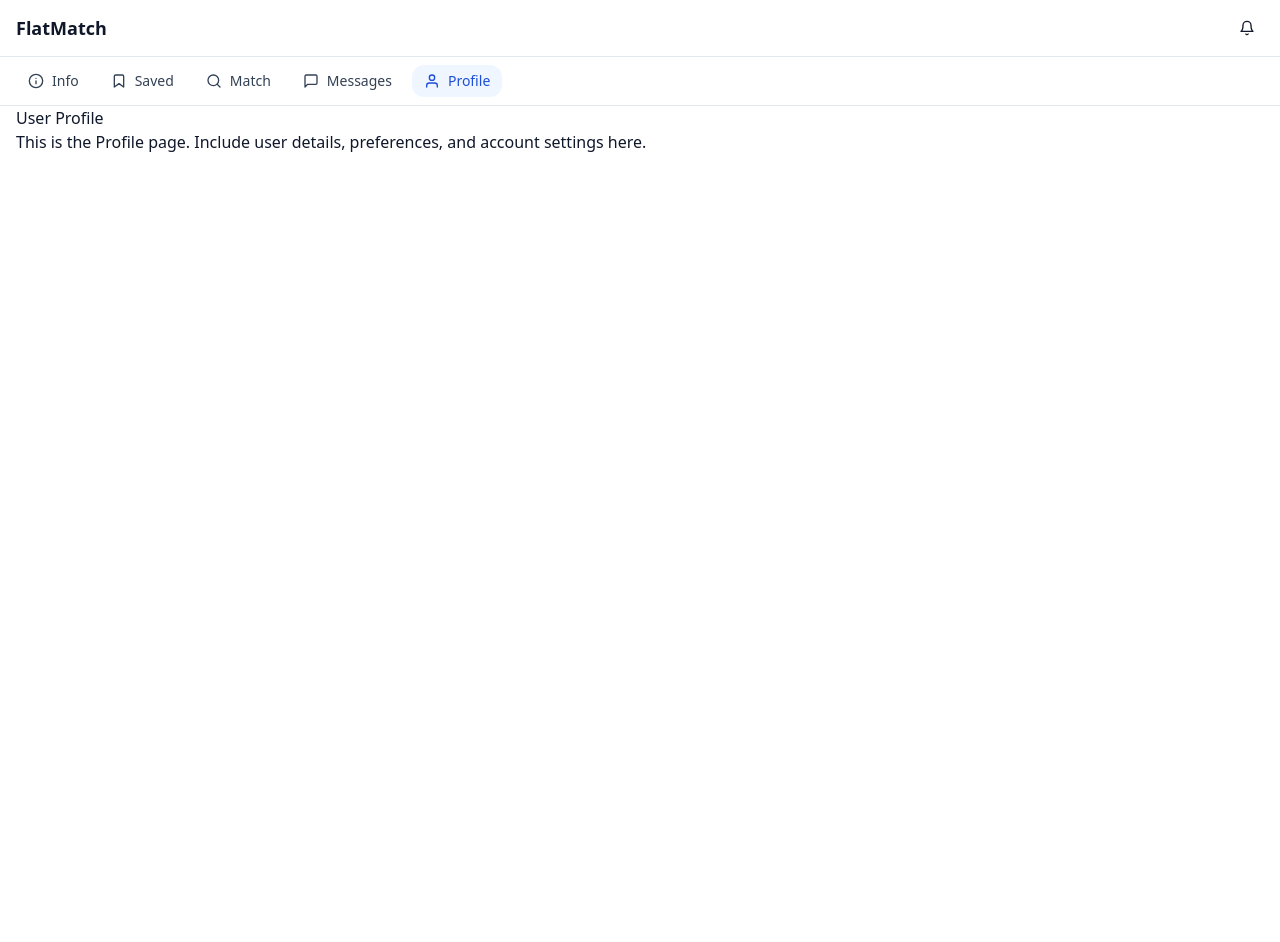
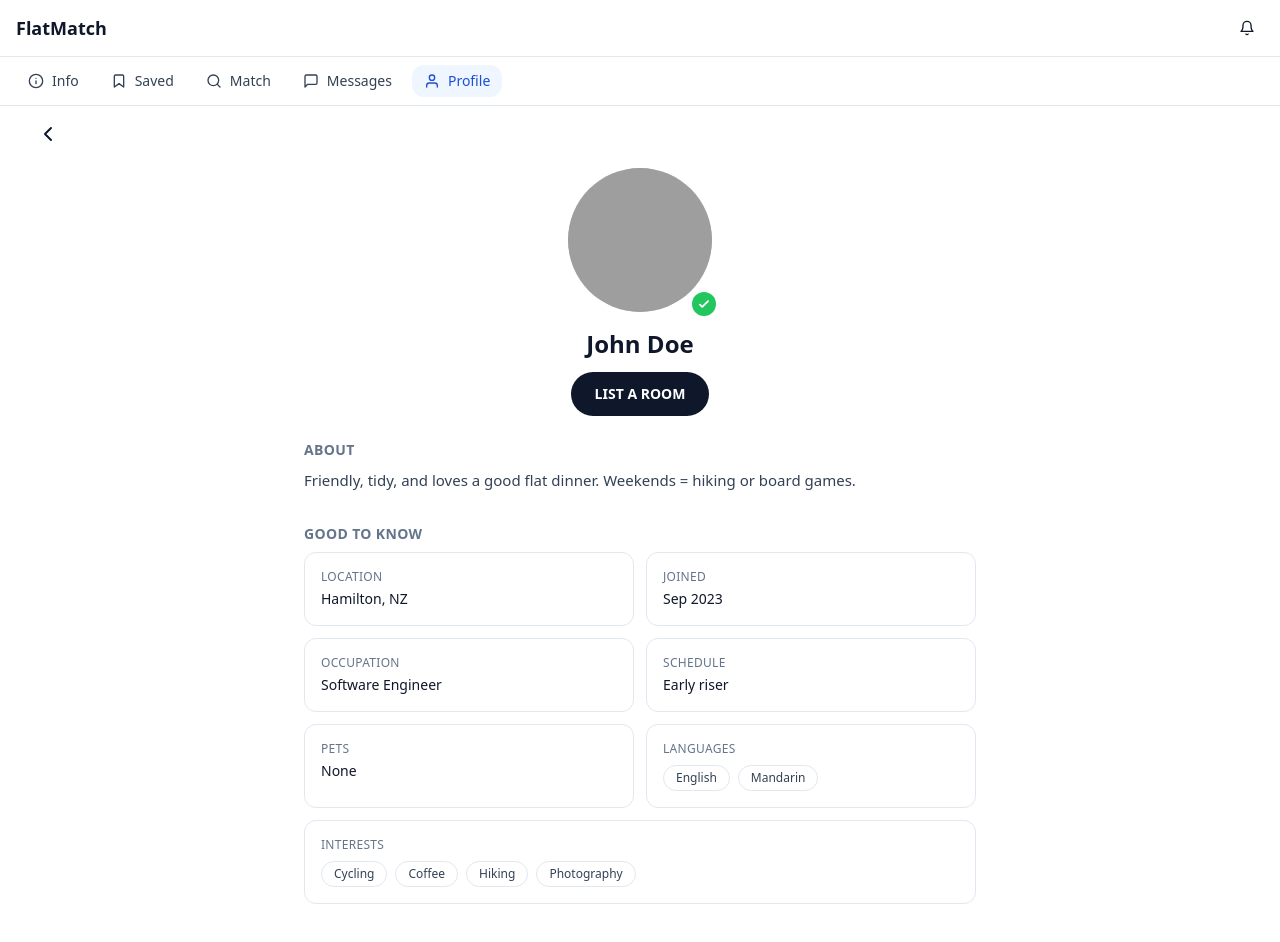
Before and after one commit to cdel358-dev/flatmatch, a React (Vite) app: page /profile in a window 1280 px wide. Shown: the top 942 px of the page. Before the commit the page ends 800 px from the top, so only its background shows below. Built offline with nearby package versions, Linux system fonts and the light colour scheme; grey boxes are pictures that could not be loaded.

Commit message:
Add UserProfile page and mock user data for user profiles

```diff
--- /dev/null
+++ b/src/data/mockUsers.ts
@@ -0,0 +1,32 @@
+// src/data/mockUsers.ts
+export type User = {
+    id: string;
+    name: string;
+    verified?: boolean;
+    avatar?: string;
+    about?: string;
+    location?: string;
+    joined?: string;        // ISO
+    occupation?: string;
+    schedule?: 'Early riser' | 'Night owl' | 'Mixed';
+    pets?: 'None' | 'Cat' | 'Dog' | 'Cat & Dog' | 'Other';
+    languages?: string[];
+    interests?: string[];
+  };
+
+  export const usersById: Record<string, User> = {
+    u1: {
+      id: 'u1',
+      name: 'John Doe',
+      verified: true,
+      about: 'Friendly, tidy, and loves a good flat dinner. Weekends = hiking or board games.',
+      location: 'Hamilton, NZ',
+      joined: '2023-09-02',
+      occupation: 'Software Engineer',
+      schedule: 'Early riser',
+      pets: 'None',
+      languages: ['English', 'Mandarin'],
+      interests: ['Cycling', 'Coffee', 'Hiking', 'Photography'],
+    },
+    // add more as needed...
+  };
--- a/src/main.tsx
+++ b/src/main.tsx
@@ -13,6 +13,7 @@ import Profile from './pages/Profile';
 import ListingDetails from './pages/ListingDetails';
 import Reviews from './pages/Reviews';
 import FlatmateProfile from './pages/FlatmateProfile';
+import UserProfile from './pages/UserProfile';
 import { ListingsProvider } from './state/ListingsContext';
 import AppErrorBoundary from './components/AppErrorBoundary';
 
@@ -30,10 +31,11 @@ const router = createBrowserRouter([
       { path: 'info', element: <Info /> },
       { path: 'saved', element: <Saved /> },
       { path: 'messages', element: <Messages /> },
-      { path: 'profile', element: <Profile /> },
+      { path: 'profile', element: <UserProfile /> },
       { path: 'listing/:id', element: <ListingDetails /> },
       { path: 'listing/:id/reviews', element: <Reviews /> },
       { path: 'listing/:id/flatmate/:mid', element: <FlatmateProfile /> },
+      { path: 'user/:uid', element: <UserProfile /> },
     ],
   },
 ]);
--- /dev/null
+++ b/src/pages/UserProfile.tsx
@@ -0,0 +1,148 @@
+import { useMemo } from 'react';
+import { useNavigate, useParams } from 'react-router-dom';
+import SafeImage from '../components/SafeImage';
+import { usersById, type User } from '../data/mockUsers';
+
+const SectionTitle = ({ children }: { children: React.ReactNode }) => (
+  <h2 className="mb-2 text-sm font-semibold tracking-wide text-slate-500 dark:text-slate-400">
+    {children}
+  </h2>
+);
+
+const Chip = ({ children }: { children: React.ReactNode }) => (
+  <span className="inline-block rounded-full border border-slate-200 px-3 py-1 text-xs text-slate-700 dark:border-slate-700 dark:text-slate-200">
+    {children}
+  </span>
+);
+
+export default function UserProfile() {
+  const { uid = 'u1' } = useParams();
+  const navigate = useNavigate();
+
+  // Source of truth: mock map (swap with API/service later)
+  const user: User = useMemo(() => {
+    return usersById[uid] ?? {
+      id: uid,
+      name: 'Member',
+      verified: false,
+      about: 'Keen to find a comfy place with respectful flatmates. Easy-going and tidy.',
+      location: 'New Zealand',
+      joined: '2024-01-01',
+      occupation: 'Professional',
+      schedule: 'Mixed',
+      pets: 'None',
+      languages: ['English'],
+      interests: ['Cooking', 'Movies'],
+    };
+  }, [uid]);
+
+  const joined = user.joined
+    ? new Date(user.joined).toLocaleDateString(undefined, { year: 'numeric', month: 'short' })
+    : undefined;
+
+  return (
+    <div className="min-h-dvh bg-white text-slate-900 dark:bg-slate-950 dark:text-slate-100">
+      {/* Top bar (no banner bg) */}
+      <div className="px-4 pt-3">
+        <button
+          onClick={() => navigate(-1)}
+          aria-label="Back"
+          className="rounded-full p-1 hover:bg-slate-100 dark:hover:bg-slate-800"
+        >
+          <svg className="h-6 w-6" viewBox="0 0 24 24" fill="none" stroke="currentColor" strokeWidth={2}>
+            <path strokeLinecap="round" strokeLinejoin="round" d="M15 18 9 12l6-6" />
+          </svg>
+        </button>
+      </div>
+
+      {/* Header */}
+      <div className="flex flex-col items-center px-4 pb-20">
+        {/* Avatar with verified tick */}
+        <div className="relative mt-4 h-36 w-36">
+          <div className="h-36 w-36 overflow-hidden rounded-full bg-slate-300 dark:bg-slate-700">
+            <SafeImage src={user.avatar} alt={user.name} heightClass="h-36" />
+          </div>
+          {user.verified && (
+            <span
+              className="absolute -bottom-1 -right-1 grid h-6 w-6 place-items-center rounded-full bg-green-500 text-white ring-2 ring-white shadow-sm"
+              title="Verified"
+              aria-label="Verified profile"
+            >
+              <svg className="h-3.5 w-3.5" viewBox="0 0 24 24" fill="none" stroke="currentColor" strokeWidth={3}>
+                <path strokeLinecap="round" strokeLinejoin="round" d="m5 13 4 4L19 7" />
+              </svg>
+            </span>
+          )}
+        </div>
+
+        <h1 className="mt-4 text-2xl font-bold">{user.name}</h1>
+
+        {/* CTA: List a room */}
+        <button
+          onClick={() => navigate('/list-room')} // placeholder route; change when ready
+          className="mt-3 inline-flex h-11 items-center justify-center rounded-full bg-slate-900 px-6 text-sm font-semibold text-white hover:bg-black active:scale-[0.99]"
+        >
+          LIST A ROOM
+        </button>
+
+        {/* About */}
+        <section className="mt-6 w-full max-w-2xl">
+          <SectionTitle>ABOUT</SectionTitle>
+          <p className="text-[15px] leading-relaxed text-slate-700 dark:text-slate-300">
+            {user.about}
+          </p>
+        </section>
+
+        {/* Good to know */}
+        <section className="mt-8 w-full max-w-2xl">
+          <SectionTitle>GOOD TO KNOW</SectionTitle>
+
+          <div className="grid grid-cols-1 gap-3 sm:grid-cols-2">
+            <div className="rounded-xl border border-slate-200 p-4 dark:border-slate-800">
+              <div className="text-xs uppercase tracking-wide text-slate-500">Location</div>
+              <div className="mt-1 text-sm">{user.location ?? '—'}</div>
+            </div>
+
+            <div className="rounded-xl border border-slate-200 p-4 dark:border-slate-800">
+              <div className="text-xs uppercase tracking-wide text-slate-500">Joined</div>
+              <div className="mt-1 text-sm">{joined ?? '—'}</div>
+            </div>
+
+            <div className="rounded-xl border border-slate-200 p-4 dark:border-slate-800">
+              <div className="text-xs uppercase tracking-wide text-slate-500">Occupation</div>
+              <div className="mt-1 text-sm">{user.occupation ?? '—'}</div>
+            </div>
+
+            <div className="rounded-xl border border-slate-200 p-4 dark:border-slate-800">
+              <div className="text-xs uppercase tracking-wide text-slate-500">Schedule</div>
+              <div className="mt-1 text-sm">{user.schedule ?? '—'}</div>
+            </div>
+
+            <div className="rounded-xl border border-slate-200 p-4 dark:border-slate-800">
+              <div className="text-xs uppercase tracking-wide text-slate-500">Pets</div>
+              <div className="mt-1 text-sm">{user.pets ?? '—'}</div>
+            </div>
+
+            <div className="rounded-xl border border-slate-200 p-4 dark:border-slate-800">
+              <div className="text-xs uppercase tracking-wide text-slate-500">Languages</div>
+              <div className="mt-2 flex flex-wrap gap-2">
+                {(user.languages ?? ['—']).map((l) => (
+                  <Chip key={l}>{l}</Chip>
+                ))}
+              </div>
+            </div>
+
+            <div className="sm:col-span-2 rounded-xl border border-slate-200 p-4 dark:border-slate-800">
+              <div className="text-xs uppercase tracking-wide text-slate-500">Interests</div>
+              <div className="mt-2 flex flex-wrap gap-2">
+                {(user.interests ?? ['—']).map((i) => (
+                  <Chip key={i}>{i}</Chip>
+                ))}
+              </div>
+            </div>
+          </div>
+        </section>
+      </div>
+    </div>
+  );
+}
```
